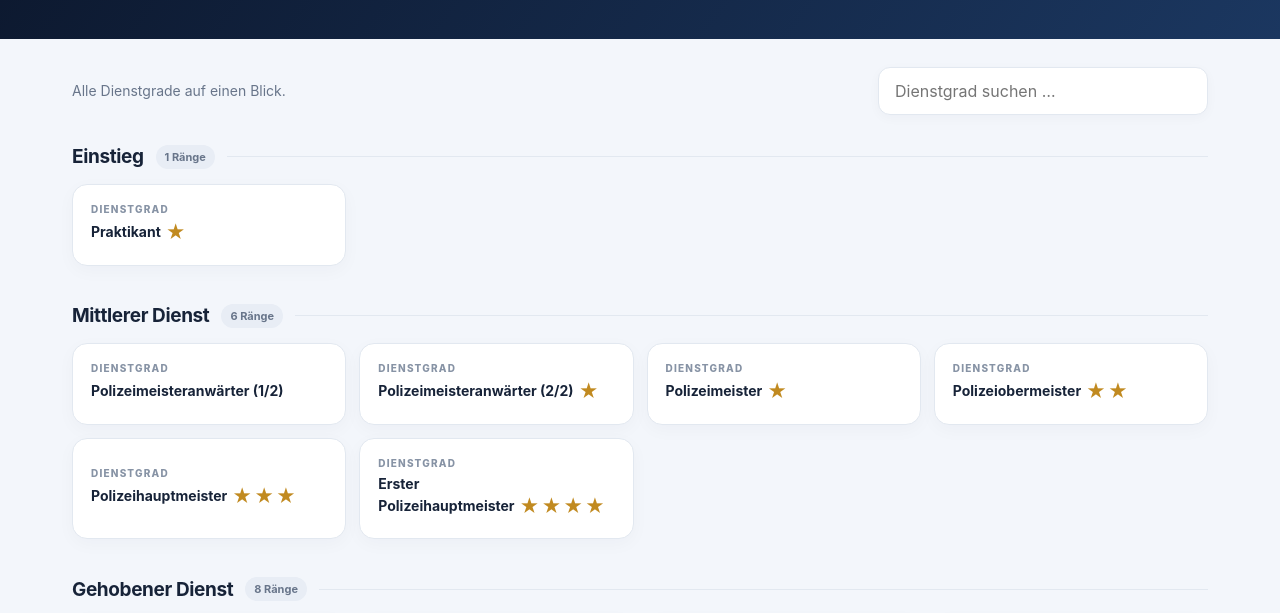
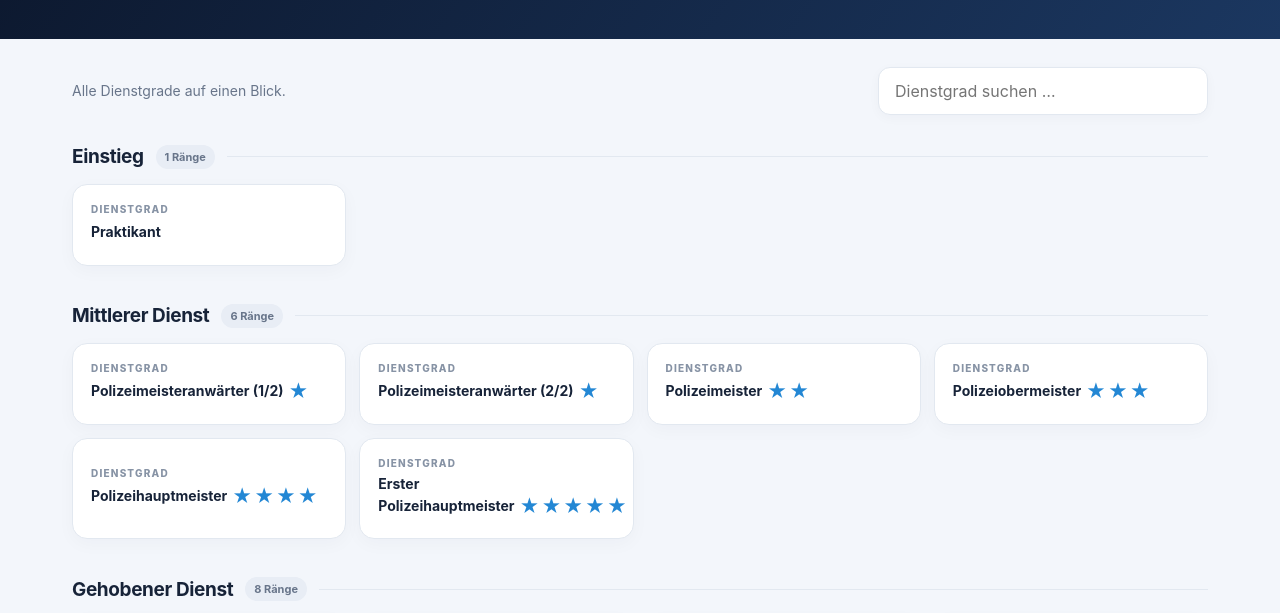
Before and after one commit to fynnrossow80-sys/feuerwehr-schreitz-polizei, a plain HTML site: page index.html in a window 1280 px wide. Shown: the part 272-885 px from the top of the page. Drawn offline with Linux system fonts and the light colour scheme.

Commit message:
Use rank-appropriate blue silver and gold stars inline

```diff
--- a/index.html
+++ b/index.html
@@ -15,7 +15,7 @@ header:after{content:"";position:absolute;width:430px;height:430px;border:1px so
 .hero{max-width:1180px;margin:45px auto 18px;position:relative;z-index:1}.eyebrow{color:#e8c77f;font-size:12px;font-weight:800;letter-spacing:.19em;text-transform:uppercase}.hero h1{font-size:clamp(34px,6vw,58px);line-height:1.02;margin:12px 0 13px;letter-spacing:-.04em}.hero p{margin:0;color:#d2dbea;font-size:16px;max-width:610px;line-height:1.65}
 main{max-width:1180px;margin:0 auto;padding:28px 22px 70px}.toolbar{display:flex;gap:14px;align-items:center;justify-content:space-between;flex-wrap:wrap;margin-bottom:28px}.intro{color:var(--muted);font-size:14px}.search{width:min(100%,330px);padding:13px 16px;border:1px solid var(--line);border-radius:12px;background:white;font:inherit;outline:none;box-shadow:0 3px 12px #17233808}.search:focus{border-color:var(--blue);box-shadow:0 0 0 3px #2463a620}
 .section{margin:30px 0 38px}.section-head{display:flex;align-items:center;gap:12px;margin-bottom:15px}.section-head:after{content:"";height:1px;background:var(--line);flex:1}.section h2{font-size:19px;margin:0;letter-spacing:-.02em}.count{font-size:11px;color:var(--muted);background:#e8edf5;padding:5px 9px;border-radius:30px;font-weight:700}
-.grid{display:grid;grid-template-columns:repeat(auto-fill,minmax(220px,1fr));gap:13px}.rank{min-height:82px;background:white;border:1px solid var(--line);border-radius:15px;padding:18px;display:flex;align-items:center;gap:16px;box-shadow:0 5px 18px #14233c08;transition:transform .18s,box-shadow .18s,border-color .18s}.rank:hover{transform:translateY(-3px);box-shadow:0 12px 25px #14233c12;border-color:#c8d5e7}.rank-name{font-weight:700;font-size:14px;line-height:1.4}.insignia{display:none}.rank-stars{color:#c18a20;font-size:19px;letter-spacing:2px;white-space:nowrap;margin-left:5px;vertical-align:middle}.rank{gap:14px}.rank-info{min-width:0}.rank-num{font-size:10px;color:#8793a5;text-transform:uppercase;letter-spacing:.12em;margin-bottom:5px;font-weight:800}
+.grid{display:grid;grid-template-columns:repeat(auto-fill,minmax(220px,1fr));gap:13px}.rank{min-height:82px;background:white;border:1px solid var(--line);border-radius:15px;padding:18px;display:flex;align-items:center;gap:16px;box-shadow:0 5px 18px #14233c08;transition:transform .18s,box-shadow .18s,border-color .18s}.rank:hover{transform:translateY(-3px);box-shadow:0 12px 25px #14233c12;border-color:#c8d5e7}.rank-name{font-weight:700;font-size:14px;line-height:1.4}.insignia{display:none}.rank-stars{color:var(--star-color,#c18a20);font-size:19px;letter-spacing:2px;white-space:nowrap;margin-left:5px;vertical-align:middle}.rank{gap:14px}.rank-info{min-width:0}.rank-num{font-size:10px;color:#8793a5;text-transform:uppercase;letter-spacing:.12em;margin-bottom:5px;font-weight:800}
 .empty{display:none;padding:30px;text-align:center;color:var(--muted);background:white;border-radius:14px}
 footer{background:#0b1529;color:#b9c6d8;text-align:center;padding:24px;font-size:12px}footer strong{color:white}
 @media(max-width:560px){header{padding:19px 20px}.hero{margin:35px 0 12px}.grid{grid-template-columns:1fr 1fr;gap:9px}.rank{padding:12px;min-height:110px;gap:10px;align-items:flex-start;flex-direction:column}.rank-name{font-size:13px}.toolbar{align-items:stretch}.search{width:100%}}
@@ -45,24 +45,24 @@ footer{background:#0b1529;color:#b9c6d8;text-align:center;padding:24px;font-size
 <script>
 const groups = [
  ["Einstieg",[
-  ["Praktikant",1]
+  ["Praktikant",0]
  ]],
  ["Mittlerer Dienst",[
-  ["Polizeimeisteranwärter (1/2)",0],
+  ["Polizeimeisteranwärter (1/2)",1],
   ["Polizeimeisteranwärter (2/2)",1],
-  ["Polizeimeister",1],
-  ["Polizeiobermeister",2],
-  ["Polizeihauptmeister",3],
-  ["Erster Polizeihauptmeister",4]
+  ["Polizeimeister",2],
+  ["Polizeiobermeister",3],
+  ["Polizeihauptmeister",4],
+  ["Erster Polizeihauptmeister",5]
  ]],
  ["Gehobener Dienst",[
   ["Polizeikommissaranwärter (1/2)",0],
-  ["Polizeikommissaranwärter (2/2)",1],
+  ["Polizeikommissaranwärter (2/2)",0],
   ["Polizeikommissar",1],
   ["Polizeioberkommissar",2],
   ["Polizeikommandant (A11)",3],
-  ["Polizeihauptkommissar (A12)",3],
-  ["Erster Polizeihauptkommissar",4],
+  ["Polizeihauptkommissar (A12)",4],
+  ["Erster Polizeihauptkommissar",5],
   ["Erster Polizeihauptkommissar mit Amtszulage",5]
  ]],
  ["Höherer Dienst",[
@@ -72,10 +72,10 @@ const groups = [
   ["Leitender Polizeidirektor",4]
  ]],
  ["Führung",[
-  ["Direktor der Polizei",5],
-  ["Landespolizeidirektor",6],
-  ["Polizeivizepräsident",7],
-  ["Polizeipräsident",8]
+  ["Direktor der Polizei",4],
+  ["Landespolizeidirektor",4],
+  ["Polizeivizepräsident",4],
+  ["Polizeipräsident",4]
  ]]
 ];
 const root=document.getElementById("sections"), search=document.getElementById("search"), empty=document.getElementById("empty");
@@ -89,7 +89,7 @@ function render(q=""){
  groups.forEach(([title,ranks])=>{
   const matches=ranks.filter(([name])=>name.toLocaleLowerCase("de").includes(q.toLocaleLowerCase("de")));
   if(!matches.length)return;shown+=matches.length;
-  const section=document.createElement("section");section.className="section";
+  const section=document.createElement("section");section.className="section";section.dataset.laufbahn=title;
   const head=document.createElement("div");head.className="section-head";
   const h=document.createElement("h2");h.textContent=title;
   const count=document.createElement("span");count.className="count";count.textContent=matches.length+" Ränge";
@@ -100,7 +100,10 @@ function render(q=""){
    const info=document.createElement("div");info.className="rank-info";
    const num=document.createElement("div");num.className="rank-num";num.textContent="Dienstgrad";
    const label=document.createElement("div");label.className="rank-name";label.textContent=name;
-   const starsLabel=document.createElement("span");starsLabel.className="rank-stars";starsLabel.textContent="★".repeat(stars);
+   const starsLabel=document.createElement("span");starsLabel.className="rank-stars";
+   const starColor=title==="Mittlerer Dienst"?"#2387d4":title==="Gehobener Dienst"?"#aeb8c5":"#c99a28";
+   starsLabel.style.setProperty("--star-color",starColor);
+   starsLabel.textContent="★".repeat(stars);
    label.append(starsLabel);info.append(num,label);card.append(info);grid.append(card);
   });
   section.append(grid);root.append(section);
```
